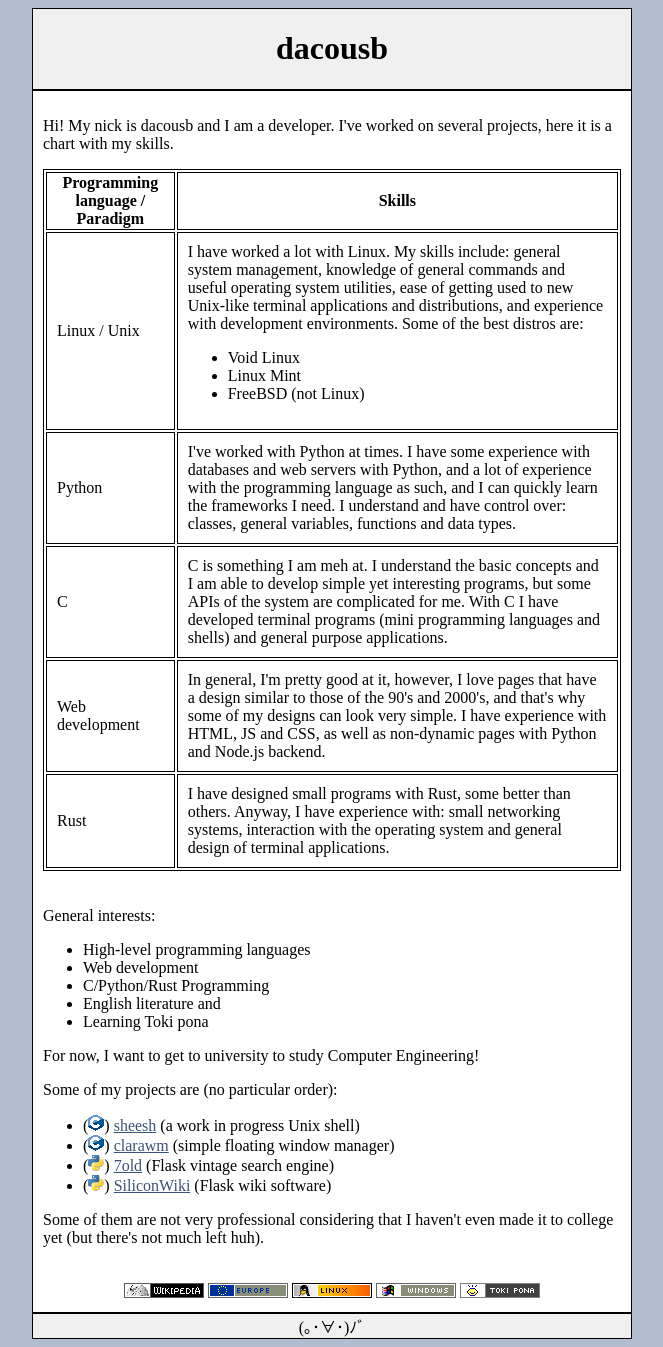
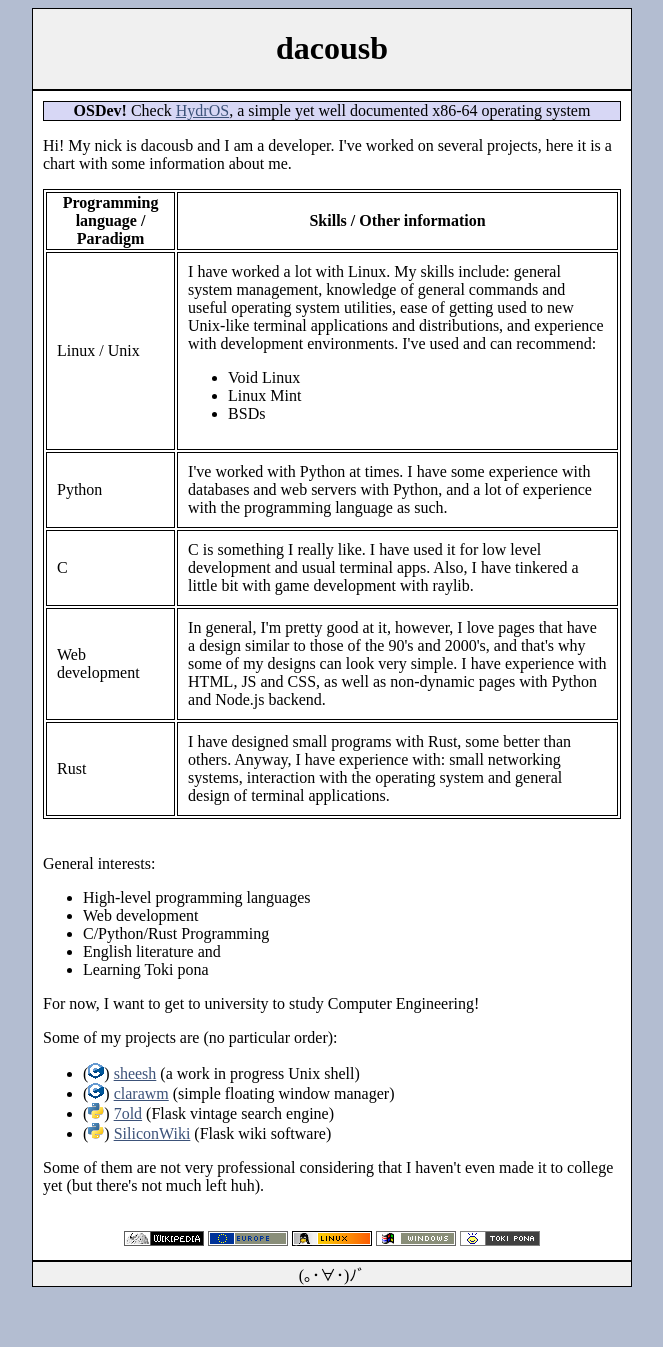
Before and after one commit to dacousb/dacousb.github.io, a Jekyll site: the page built from index.html, in a window 1280 px wide. Shown: the whole page, without its empty margins (308-971 px from the left). Built offline with Jekyll 4.4.1, drawn with Linux system fonts in a browser that asks for light colours; after the commit the page ends 1295 px from its top, so only the background shows below that.

Commit message:
New information

```diff
--- a/_layouts/default.html
+++ b/_layouts/default.html
@@ -19,6 +19,12 @@
 
         .main {
             background-color: #ffffff;
+        }
+
+        .notice {
+            border: solid 1px black;
+            text-align: center;
+            background-color: #d7d7f5;
         }
 
         header,
--- a/index.html
+++ b/index.html
@@ -9,38 +9,37 @@ layout: default
 </header>
 <main>
     <section>
+        <div class="notice"><b>OSDev!</b> Check <a href="https://github.com/dacousb/HydrOS">HydrOS</a>, a simple yet
+            well documented x86-64 operating
+            system</div>
         <p>Hi! My nick is dacousb and I am a developer. I've worked on several projects, here it is a chart with
-            my skills.</p>
+            some information about me.</p>
         <table>
             <tr>
                 <th>Programming language / Paradigm</th>
-                <th>Skills</th>
+                <th>Skills / Other information</th>
             </tr>
             <tr>
                 <td>Linux / Unix</td>
                 <td>I have worked a lot with Linux. My skills include: general system management, knowledge of
                     general commands and useful operating system utilities, ease of getting used to new
                     Unix-like terminal applications and distributions, and experience with development
-                    environments. Some of the best distros are: <ul>
+                    environments. I've used and can recommend: <ul>
                         <li>Void Linux</li>
                         <li>Linux Mint</li>
-                        <li>FreeBSD (not Linux)</li>
+                        <li>BSDs</li>
                     </ul>
                 </td>
             </tr>
             <tr>
                 <td>Python</td>
                 <td>I've worked with Python at times. I have some experience with databases and web servers with
-                    Python, and a lot of experience with the programming language as such, and I can quickly
-                    learn the frameworks I need. I understand and have control over: classes, general variables,
-                    functions and data types.</td>
+                    Python, and a lot of experience with the programming language as such.</td>
             </tr>
             <tr>
                 <td>C</td>
-                <td>C is something I am meh at. I understand the basic concepts and I am able to develop simple
-                    yet interesting programs, but some APIs of the system are complicated for me. With C I have
-                    developed terminal programs (mini programming languages and shells) and general purpose
-                    applications.</td>
+                <td>C is something I really like. I have used it for low level development and usual terminal apps.
+                    Also, I have tinkered a little bit with game development with raylib.</td>
             </tr>
             <tr>
                 <td>Web development</td>
@@ -69,8 +68,10 @@ layout: default
         <p>For now, I want to get to university to study Computer Engineering!</p>
         <p>Some of my projects are (no particular order):</p>
         <ul>
-            <li>(<img src="/images/c.png" alt="C Logo">) <a href="//github.com/dacousb/sheesh">sheesh</a> (a work in progress Unix shell)</li>
-            <li>(<img src="/images/c.png" alt="C Logo">) <a href="//github.com/dacousb/clarawm">clarawm</a> (simple floating window manager)</li>
+            <li>(<img src="/images/c.png" alt="C Logo">) <a href="//github.com/dacousb/sheesh">sheesh</a> (a work in
+                progress Unix shell)</li>
+            <li>(<img src="/images/c.png" alt="C Logo">) <a href="//github.com/dacousb/clarawm">clarawm</a> (simple
+                floating window manager)</li>
             <li>(<img src="/images/python.png" alt="Python logo">) <a href="//github.com/dacousb/7old">7old</a>
                 (Flask vintage search engine)</li>
             <li>(<img src="/images/python.png" alt="Python logo">) <a
```
